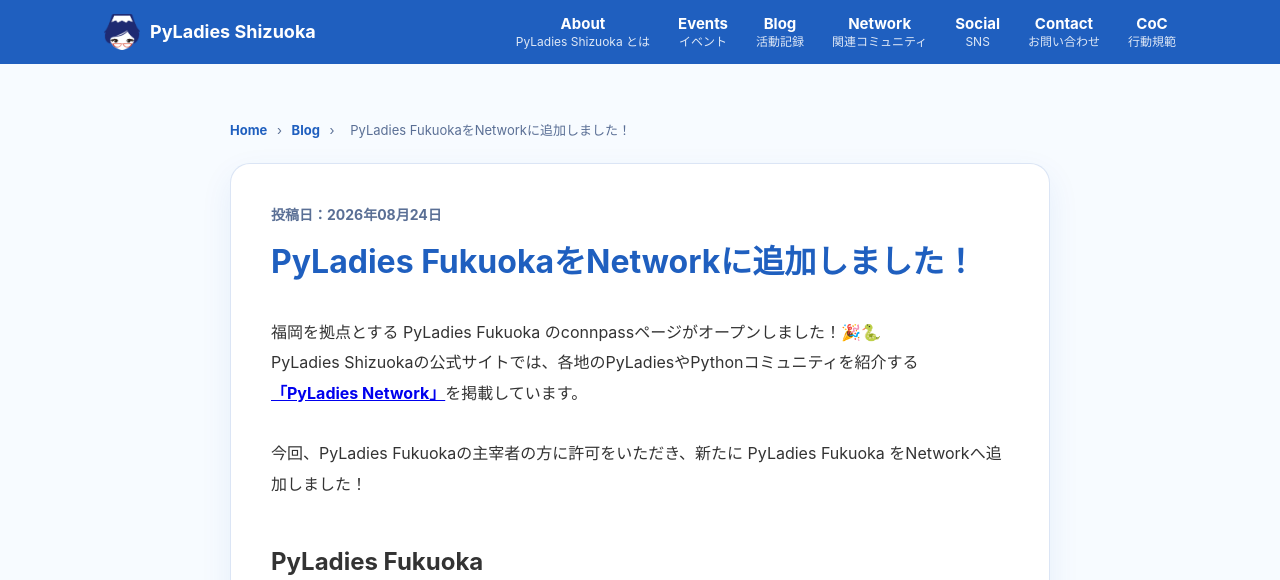
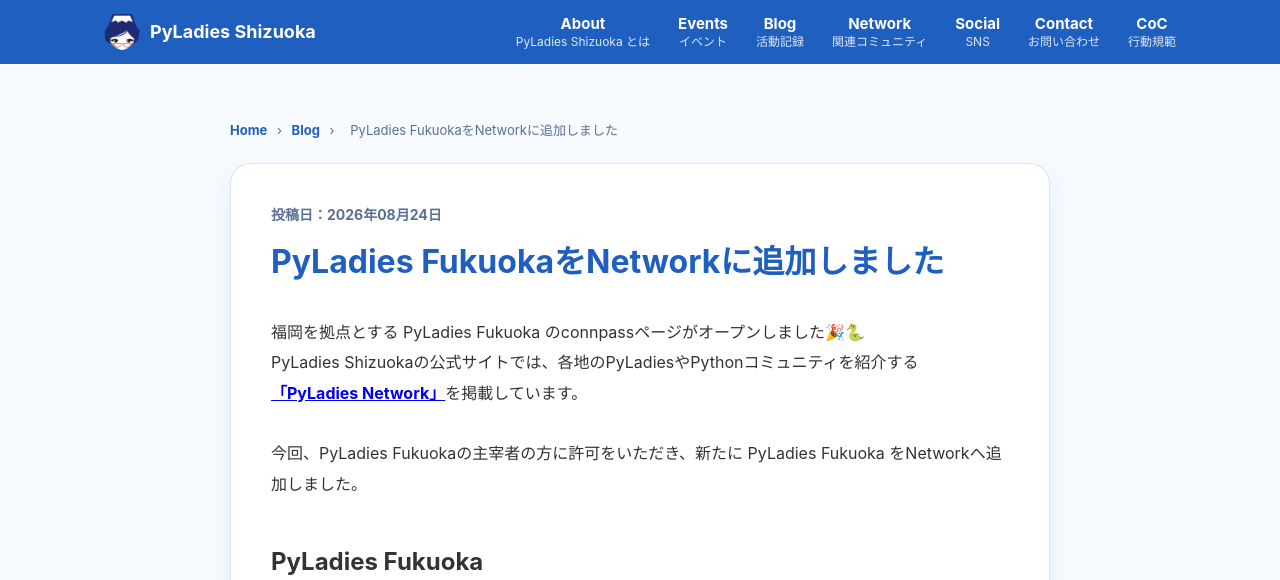
Before and after one commit to PyLadiesShizuoka/pyladiesshizuoka.github.io, a Jekyll site: the page built from _posts/2026-08-24-pyladiesFUKUOKA_open.md, in a window 1280 px wide and 900 px high. Shown: the top 580 px of the window. Built offline with Jekyll 4.4.1, drawn with Linux system fonts in a browser that asks for light colours.

```diff
--- a/_posts/2026-08-24-pyladiesFUKUOKA_open.md
+++ b/_posts/2026-08-24-pyladiesFUKUOKA_open.md
@@ -1,13 +1,13 @@
 ---
 layout: post
-title: "PyLadies FukuokaをNetworkに追加しました！"
+title: "PyLadies FukuokaをNetworkに追加しました"
 date: 2026-08-24
 ---
 
-福岡を拠点とする PyLadies Fukuoka のconnpassページがオープンしました！🎉🐍
+福岡を拠点とする PyLadies Fukuoka のconnpassページがオープンしました🎉🐍
 <br>
 PyLadies Shizuokaの公式サイトでは、各地のPyLadiesやPythonコミュニティを紹介する [**「PyLadies Network」**](http://shizuoka.pyladies.com/#network)を掲載しています。<br><br>
-今回、PyLadies Fukuokaの主宰者の方に許可をいただき、新たに PyLadies Fukuoka をNetworkへ追加しました！<br>
+今回、PyLadies Fukuokaの主宰者の方に許可をいただき、新たに PyLadies Fukuoka をNetworkへ追加しました。<br>
 
 ## PyLadies Fukuoka
 
```
